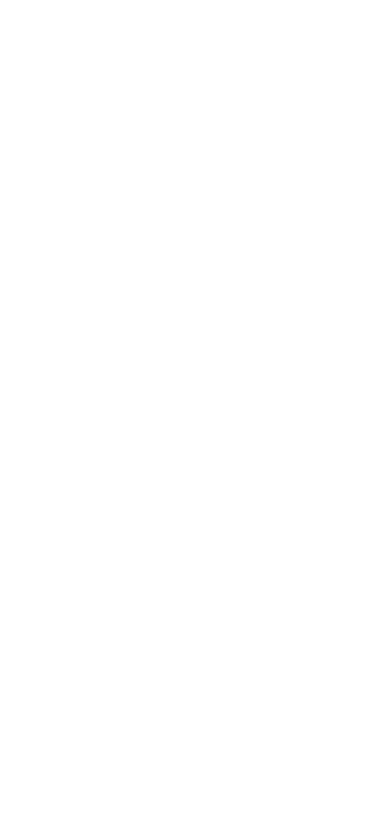
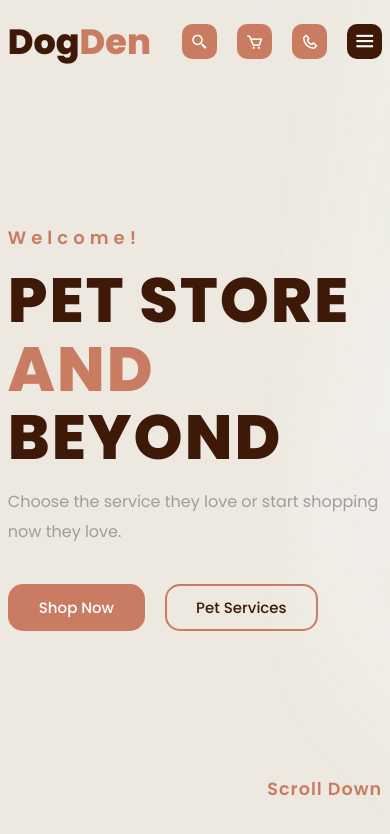
Before and after one commit to NicolasPrietoPinzonADSO/vueTemplate, a plain HTML site: page index.html in a window 390 px wide. Drawn offline with nearby package versions, Linux system fonts and the light colour scheme.

Commit message:
feat: :sparkles: Separacion y agregacion de datos
Se separaron los textos, las imagenes y los titulos en su respectivo main.js para luego ser llamados en sus componentes

```diff
--- a/app.js
+++ b/app.js
@@ -11,4 +11,4 @@ app.component(mySection.name, mySection)
 app.component(myColLeft.name, myColLeft)
 app.component(myColRight.name, myColRight)
 
-app.mount("#app")
+app.mount("#app");
--- a/components/myColLeft.js
+++ b/components/myColLeft.js
@@ -1,6 +1,12 @@
-export default{
-    name: "my-col-left",
+export default {
+    name: "my-column-left",
     template:/*html*/`
+    <div class="left">
+		<a href="#"></i>
+        <i class='bx bxl-twitter' >
+		<a href="#"><i class='bx bxl-instagram' ></i></a>
+		<a href="#"><i class='bx bxl-facebook' ></i></a>
+	</div>
     `,
     data(){
         return{}
--- a/components/myColRight.js
+++ b/components/myColRight.js
@@ -1,11 +1,15 @@
-export default{
+export default {
     name: "my-col-right",
     template: /*html*/`
+    <div class="right">
+        <a href="#" class="scroll" v-text="right.scroll"></a>
+    </div>
+
     `,
-    data(){
-        return{}
+    data() {
+        return {}
     },
-    props:{
+    props: {
         right: Object
     }
 }
--- a/components/myHeader.js
+++ b/components/myHeader.js
@@ -1,6 +1,24 @@
 export default{
     name: "my-header",
     template: /*html*/`
+    <header>
+		<a href="#" class="logo" v-html="header.logo"></a>
+
+		<ul class="navlist"  ref="navlist">
+			<li><a href="#" v-text="header.nav[0]"></a></li>
+			<li><a href="#" v-text="header.nav[1]"></a></li>
+			<li><a href="#" v-text="header.nav[2]"></a></li>
+			<li><a href="#" v-text="header.nav[3]"></a></li>
+			<li><a href="#" v-text="header.nav[4]"></a></li>
+		</ul>
+
+		<div class="icons">
+			<a href="#"><i class='bx bx-search-alt-2'></i></a>
+			<a href="#"><i class='bx bx-cart'></i></a>
+			<a href="#"><i class='bx bx-phone'></i></a>
+			<div class="bx bx-menu" id="menu-icon" ></div>
+		</div>
+	</header>
     `,
     data(){
         return{}
--- a/components/mySection.js
+++ b/components/mySection.js
@@ -1,6 +1,17 @@
 export default{
     name: "my-section",
     template: /*html*/`
+    <section class="main-header">
+		<div class="main-text">
+			<h5 v-text="section.titleOne"></h5>
+			<h1 v-html="section.titleTwo"></h1>
+			<p v-html="section.mainText"></p>
+			<div class="main-btn">
+				<a href="#" class="btn" v-text="section.firstBtn"></a>
+				<a href="#" class="btn btn2" v-text="section.secondBtn"></a>
+			</div>
+		</div>
+	</section>
     `,
     data(){
         return{}
--- a/css/style.css
+++ b/css/style.css
@@ -0,0 +1,252 @@
+*{
+	padding: 0;
+	margin: 0;
+	box-sizing: border-box;
+	font-family: 'Poppins', sans-serif;
+	text-decoration: none;
+	list-style: none;
+}
+header{
+	position: fixed;
+	top: 0;
+	right: 0;
+	width: 100%;
+	z-index: 1000;
+	display: flex;
+	align-items: center;
+	justify-content: space-between;
+	padding: 20px 5%;
+}
+.logo{
+	color: #3e1908;
+	font-size: 35px;
+	font-weight: 800;
+}
+span{
+	color: #ca7c62;
+}
+.navlist{
+	display: flex;
+}
+.navlist a{
+	color: #3e1908;
+	font-size: 1rem;
+	font-weight: 500;
+	padding: 5px 5px;
+	margin: 0 22px;
+	border-bottom: 2px solid transparent;
+	transition: all .40s ease;
+}
+.navlist a:hover{
+	color: #ca7c62;
+	border-bottom: 2px solid #ca7c62;
+}
+.icons{
+	display: flex;
+	align-items: center;
+}
+.icons i{
+	display: inline-flex;
+	align-items: center;
+	justify-content: center;
+	height: 35px;
+	width: 35px;
+	background: #ca7c62;
+	color: #fff;
+	font-size: 18px;
+	margin: 0 10px;
+	border-radius: 10px;
+	border: 1px solid transparent;
+	transition: all .40s ease;
+}
+.icons i:hover{
+	border: 1px solid #3e1908;
+	color: #3e1908;
+	background: transparent;
+}
+#menu-icon{
+	color: #3e1908;
+	font-size: 26px;
+	z-index: 10001;
+	cursor: pointer;
+	margin-left: 10px;
+	display: none;
+}
+
+.main-header{
+	width: 100%;
+	height: 100vh;
+	background: url(../img/pet.png);
+	background-size: cover;
+	background-position: center;
+	position: relative;
+	display: grid;
+	grid-template-columns: repeat(1, 1fr);
+	align-items: center;
+}
+section{
+	padding: 0 19%;
+}
+.main-text h1{
+	margin: 15px 0;
+	font-size: 5.5rem;
+	font-weight: 800;
+	color: #3e1908;
+	letter-spacing: 2px;
+	line-height: 1.1;
+	text-transform: uppercase;
+}
+.main-text h5{
+	font-size: 1.3rem;
+	color: #ca7c62;
+	font-weight: 600;
+	letter-spacing: 5px;
+}
+.main-text p{
+	font-size: 1.1rem;
+	color: #9f9c9d;
+	line-height: 30px;
+	margin-bottom: 3rem;
+}
+.btn{
+	padding: 15px 35px;
+	color: #fff;
+	background: #ca7c62;
+	font-size: 15px;
+	font-weight: 500;
+	border-radius: 15px;
+	border: 2px solid transparent;
+	transition: all .40s ease;
+}
+.btn2{
+	background: transparent;
+	border: 2px solid #ca7c62;
+	color: #3e1908;
+	margin-left: 20px;
+	transition: all .40s ease;
+}
+.btn:hover{
+	background: transparent;
+	border: 2px solid #ca7c62;
+	color: #3e1908;
+}
+.btn2:hover{
+	background: #ca7c62;
+	color: #fff;
+}
+
+.left{
+	position: absolute;
+	top: 50%;
+	padding: 0 5%;
+	transform: translateY(-50%);
+}
+.left i{
+	display: block;
+	margin: 28px 0;
+	font-size: 25px;
+	color: #3e1908;
+	transition: all .40s ease;
+}
+.left i:hover{
+	transform: scale(1.1) translateX(-5px);
+}
+
+.right{
+	position: absolute;
+	bottom: 5%;
+	right: 5%;
+}
+.scroll{
+	display: flex;
+	align-items: center;
+	justify-content: center;
+}
+.right a{
+	color: #ca7c62;
+	font-size: 1.1rem;
+	font-weight: 600;
+	letter-spacing: 1px;
+}
+.right i{
+	color: #ca7c62;
+	font-size: 25px;
+	margin-left: 5px;
+}
+
+@media (max-width: 1470px){
+	header{
+		padding: 15px 2%;
+		transition: .2s;
+	}
+	section{
+		padding: 0 2%;
+		transition: .2s;
+	}
+	.left{
+		display: none;
+	}
+	.right{
+		right: 2%;
+		transition: .2s;
+	}
+}
+
+@media (max-width: 1000px){
+	.main-text h1{
+		font-size: 3.9rem;
+		transition: .2s;
+	}
+	.main-text h5{
+		font-size: 18px;
+	}
+	.main-text p{
+		font-size: 1rem;
+	}
+	.btn{
+		padding: 11px 29px;
+		transition: .2s;
+	}
+}
+
+@media (max-width: 975px){
+	#menu-icon{
+		display: block;
+		display: inline-flex;
+		align-items: center;
+		justify-content: center;
+		height: 35px;
+		width: 35px;
+		background: #3e1908;
+		color: #fff;
+		font-size: 25px;
+		border-radius: 10px;
+	}
+	.navlist{
+		position: absolute;
+		top: -600px;
+		left: 0;
+		right: 0;
+		display: flex;
+		flex-direction: column;
+		background: #fbf6ef;
+		text-align: left;
+		transition: all .43s ease;
+	}
+	.navlist a{
+		font-size: 15px;
+		display: block;
+		padding: 0.5rem;
+		margin: 1.1rem;
+		border-bottom: none;
+		border-left: 2px solid #3e1908;
+	}
+	.navlist a:hover{
+		border-bottom: none;
+		background: #3e1908;
+		color: #fff;
+	}
+	.navlist.open{
+		top: 100%;
+	}
+}
--- a/index.html
+++ b/index.html
@@ -1,22 +1,29 @@
 <!DOCTYPE html>
-<html>
+<html lang="en">
 
 <head>
-    <meta charset="utf-8">
+    <meta charset="UTF-8">
+    <meta http-equiv="X-UA-Compatible" content="IE=edge">
     <meta name="viewport" content="width=device-width, initial-scale=1">
-
     <title>Responsive website</title>
     <link rel="stylesheet" type="text/css" href="css/style.css">
-
-    <link rel="stylesheet" href="https://unpkg.com/boxicons@latest/css/boxicons.min.css">
-
     <link rel="preconnect" href="https://fonts.googleapis.com">
+    <link href='https://unpkg.com/boxicons@2.1.4/css/boxicons.min.css' rel='stylesheet'>
     <link rel="preconnect" href="https://fonts.gstatic.com" crossorigin>
     <link href="https://fonts.googleapis.com/css2?family=Poppins:wght@300;400;500;600;700;800;900&display=swap"
         rel="stylesheet">
     <script src="app.js" type="module" defer></script>
+    <script src="script.js" type="script"></script>
 </head>
+
 <body>
+    <div id="app">
+        <my-header :header="header"></my-header>
+        <my-section :section="section"></my-section>
+        <my-column-left :left="left"></my-column-left>
+        <my-col-right :right="right"></my-col-right>
 
+    </div>
 </body>
+
 </html>
--- a/main.js
+++ b/main.js
@@ -1,10 +1,26 @@
 export default{
     data(){
         return{
-            header:{},
-            section:{},
+            header:
+            {logo:'Dog<span>Den</span>',
+            nav:['Home',
+            'Pet Sitting',
+            'Dog Walking',
+            'Blog',
+            'FAQ']},
+            section:{
+                titleOne:'Welcome!',
+                titleTwo: 'Pet Store <br> <span>And</span> Beyond',
+                mainText: 'Choose the service they love or start shopping <br> now they love.',
+                firstBtn: 'Shop Now',
+                secondBtn: 'Pet Services'
+            },
             left:{},
-            right:{}
+            right:{
+                scroll:'Scroll Down',
+                img:'img/scroll.png'},
         }
+
+    },
+
     }
-}
```
